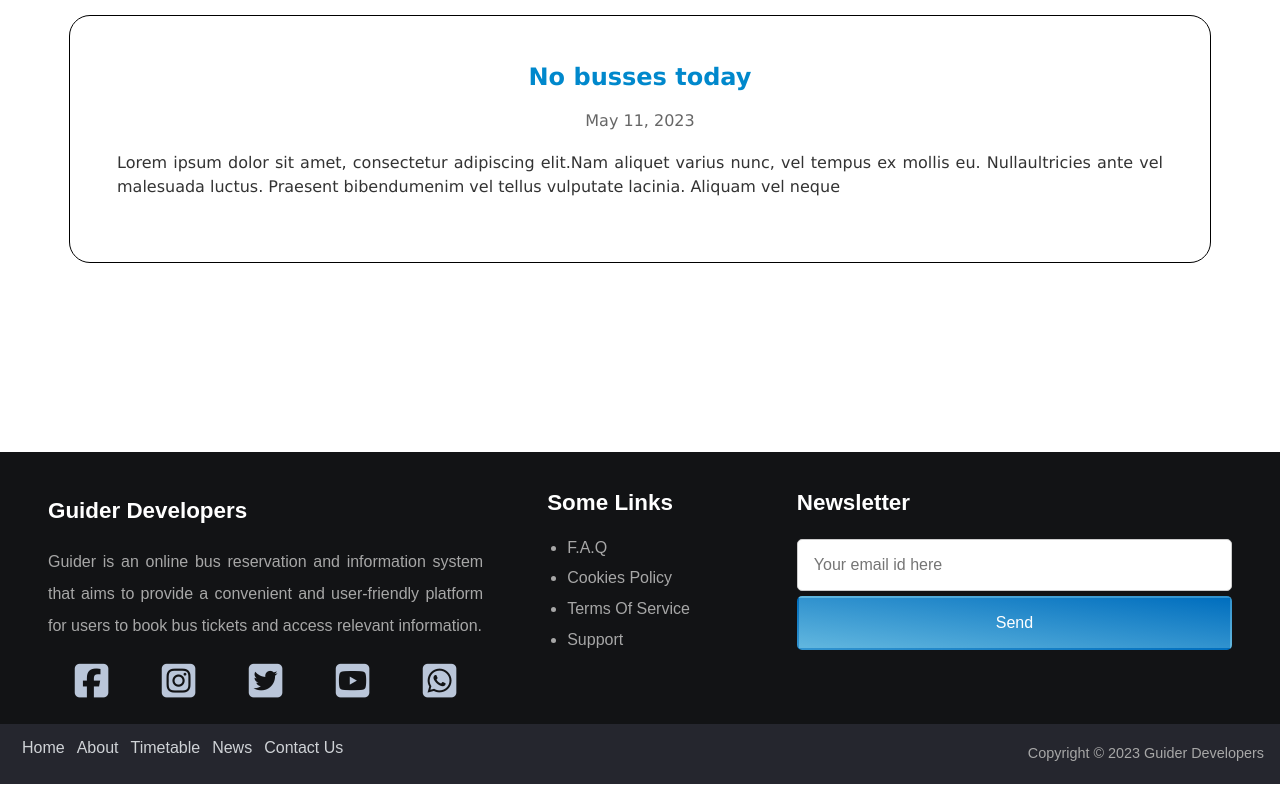
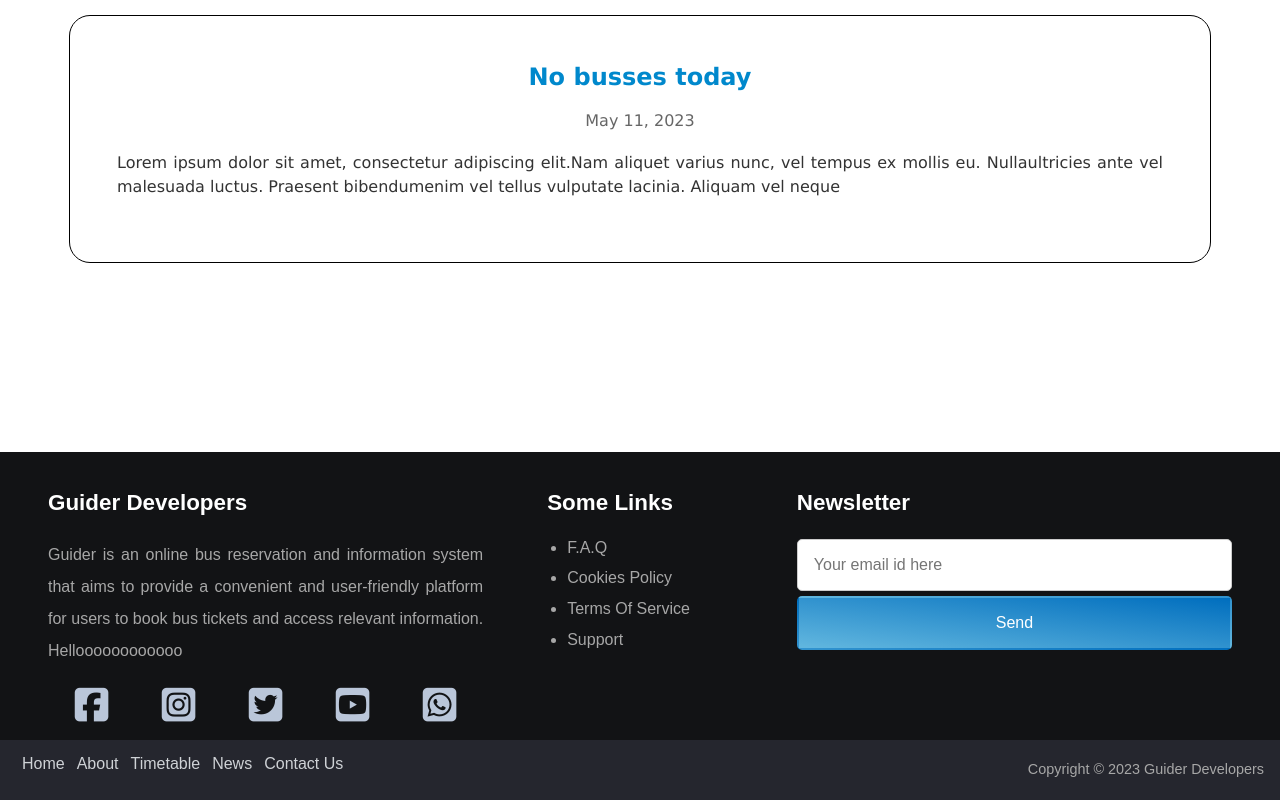
Before and after one commit to Guider-Bus-Reservation-System/Frontend, a React (Create React App) app: page /news in a window 1280 px wide. Shown: the part 570-1370 px from the top of the page. Built offline with nearby package versions, Linux system fonts and the light colour scheme.

Commit message:
puch agoain
puch again to change

```diff
--- a/src/components/common/footer.jsx
+++ b/src/components/common/footer.jsx
@@ -14,7 +14,7 @@ const Footer = () => {
 						Guider is an online bus reservation and information
 						system that aims to provide a convenient and
 						user-friendly platform for users to book bus tickets and
-						access relevant information.
+						access relevant information. Helloooooooooooo
 					</p>
 					<div className="social">
 						<i className="fa-brands fa-facebook-square"></i>
```
Also changed, not shown: src/components/common/styles/footer.css (+23 -0 lines).
